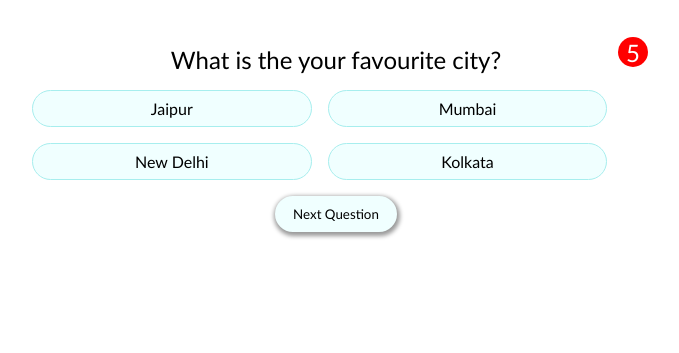
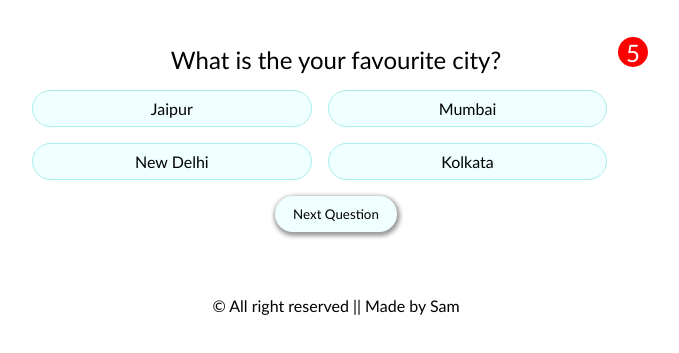
Before and after one commit to rohitjainfsl/quiz-pu, a plain HTML site: page index.html in a window 1280 px wide. Shown: the part 211-564 px from the top of the page, without its empty margins (304-983 px from the left). Drawn offline with Linux system fonts and the light colour scheme.

Commit message:
Adding Footer

```diff
--- a/index.html
+++ b/index.html
@@ -26,6 +26,9 @@
         <h2></h2>
       </div>
     </div>
+    <footer>
+      &copy; All right reserved || Made by Sam
+    </footer>
 
     <script src="quiz.js"></script>
   </body>
--- a/style.css
+++ b/style.css
@@ -5,11 +5,7 @@
   font-family: "Trebuchet MS", "Lucida Sans Unicode", "Lucida Grande",
     "Lucida Sans", Arial, sans-serif;
 }
-body {
 
-main
-  background-color: rgb(71, 167, 235);
-}
 #wrapper{
   justify-content: center;
   align-items: center;
@@ -80,3 +76,8 @@ button {
   cursor: pointer;
   box-shadow: 1px 2px 4px 2px rgba(0, 0, 0, 0.4);
 }
+
+footer{
+  display: flex;
+  justify-content: center;
+}
```
